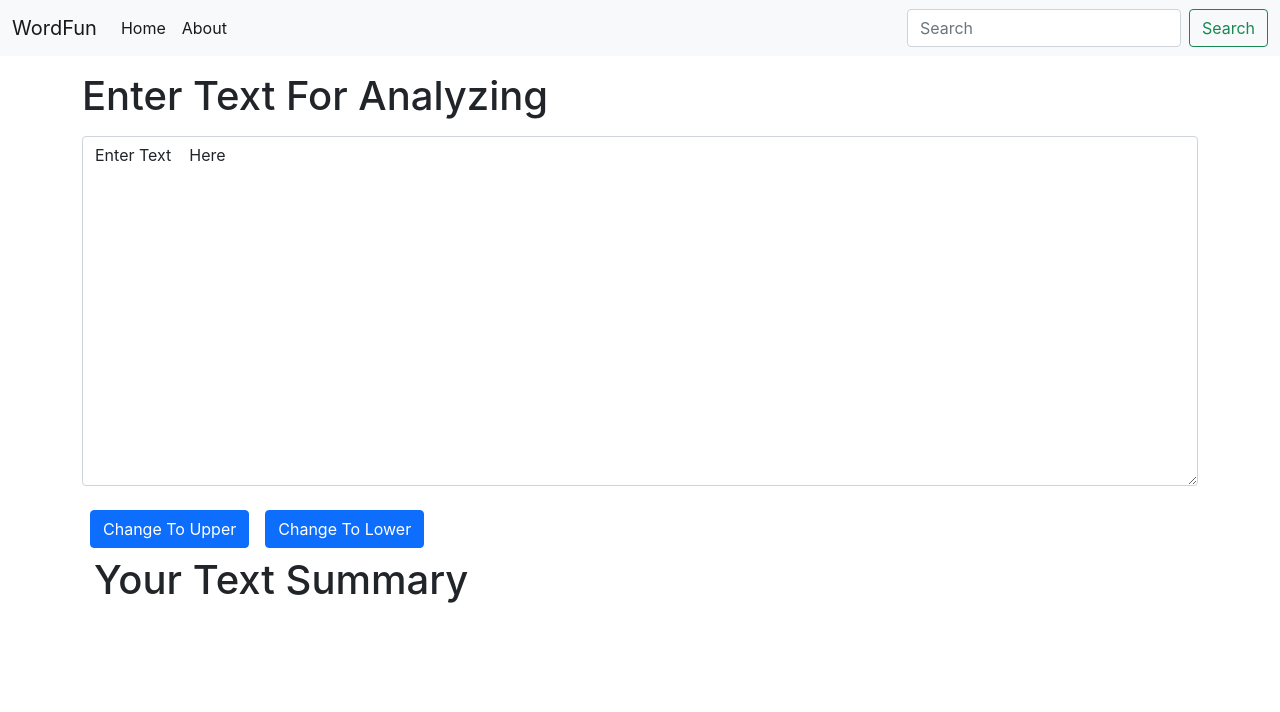
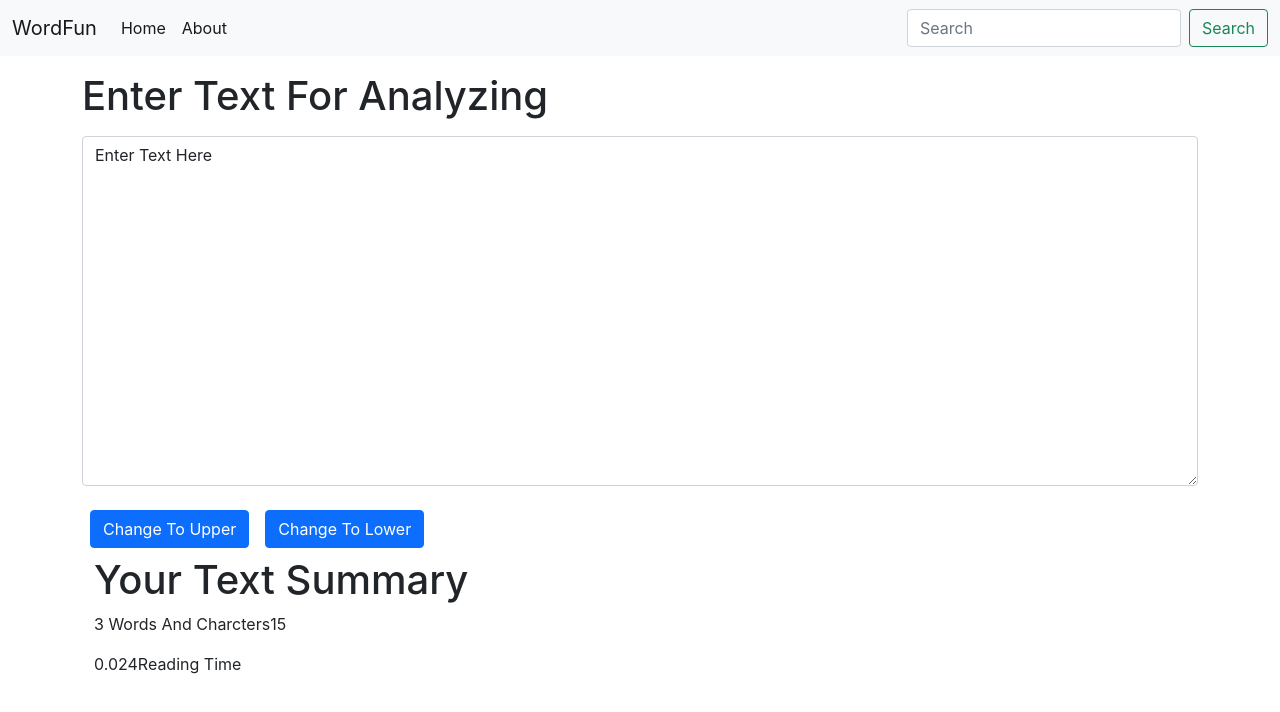
Before and after one commit to MuhammadWaqar3325/React-Practice, a React (Create React App) app in the folder my-word-app/: page / in a window 1280 px wide. Shown: the top 712 px of the page. Built offline with nearby package versions, Linux system fonts and the light colour scheme.

Commit message:
Update Text.js

```diff
--- a/my-word-app/src/Components/TextForm/Text.js
+++ b/my-word-app/src/Components/TextForm/Text.js
@@ -5,7 +5,7 @@ export default function Text(props) {
 
 
 
-  const [Text, setText] = useState('Enter Text    Here');
+  const [Text, setText] = useState('Enter Text Here');
   const HandleOnChange = (textarea)=>{
     // console.log("change")
     setText(textarea.target.value)
@@ -36,7 +36,11 @@ export default function Text(props) {
   </div>
   <div className="container">
     <h1>Your Text Summary</h1>
-    <p>{Text.split}</p>
+    <p>
+     {Text.split(" ").length} Words And Charcters{Text.length} </p>
+     <p>{0.008 * Text.split(" ").length}Reading Time</p>
+
+
   </div>
   </>
   )
```
